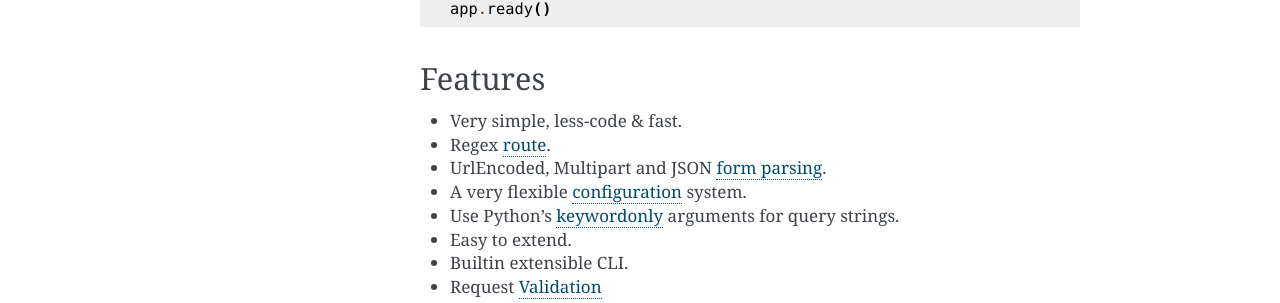
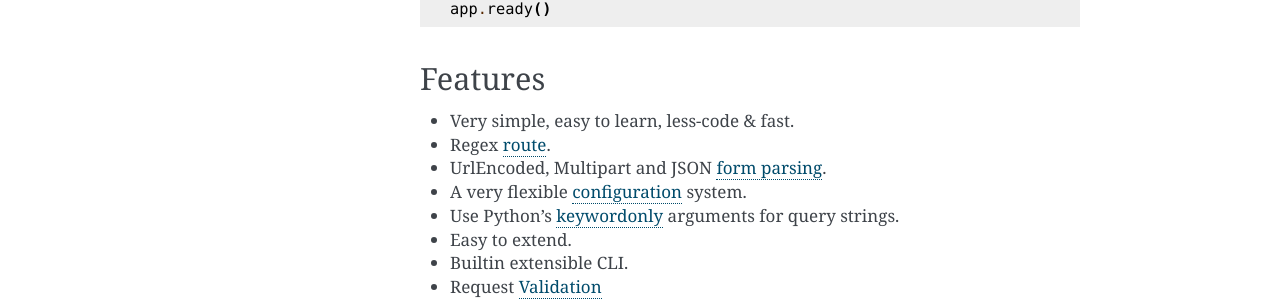
Before and after one commit to yhttp/yhttp, a Sphinx documentation site: the page built from sphinx/index.rst, in a window 1280 px wide. Shown: the part 452-755 px from the top of the page. Built offline with Sphinx 7.4.7, drawn with Linux system fonts in a browser that asks for light colours.

Commit message:
Mention easy to learn in documentation

```diff
--- a/sphinx/index.rst
+++ b/sphinx/index.rst
@@ -51,7 +51,7 @@ A lightweight flask-like HTTP framework.
 Features
 ********
 
-- Very simple, less-code & fast.
+- Very simple, easy to learn, less-code & fast.
 - Regex :ref:`route <cookbook-routing>`.
 - UrlEncoded, Multipart and JSON :ref:`form parsing <cookbook-form>`.
 - A very flexible :ref:`configuration <cookbook-settings>` system.
```
